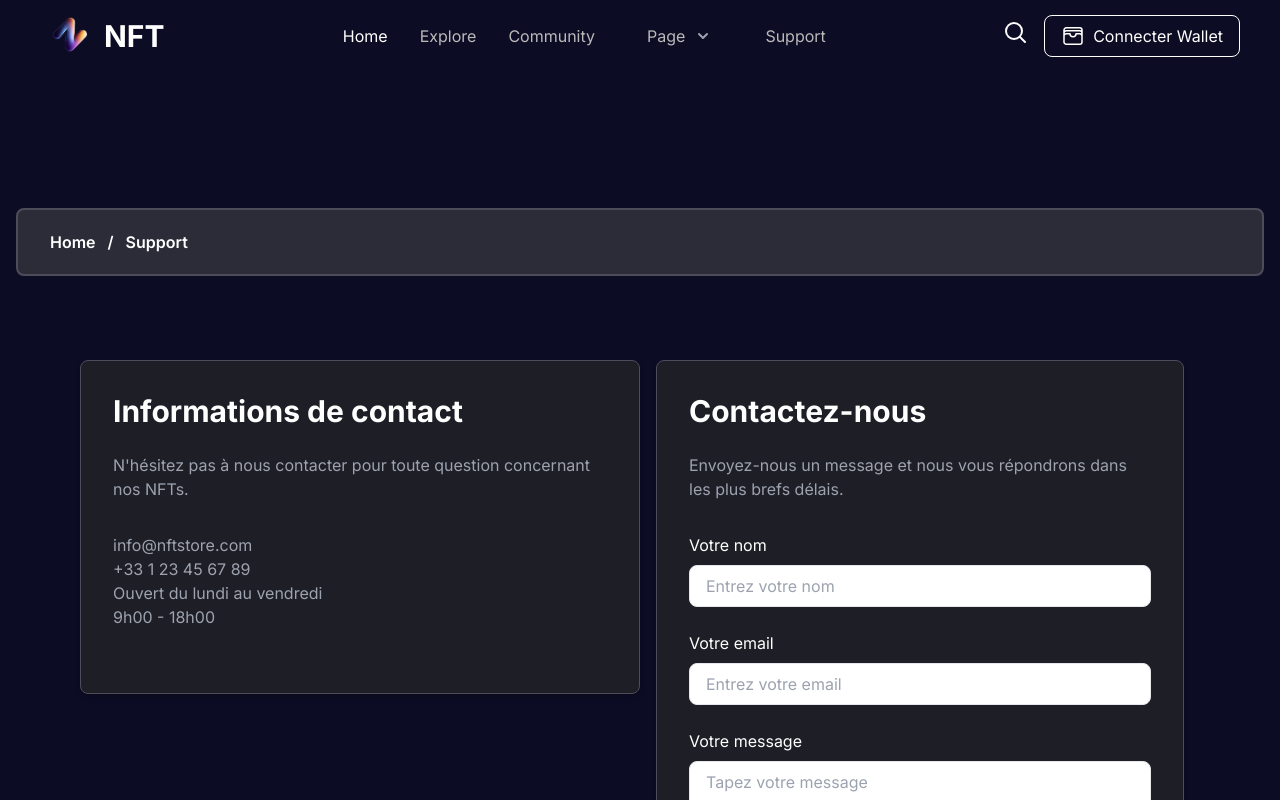
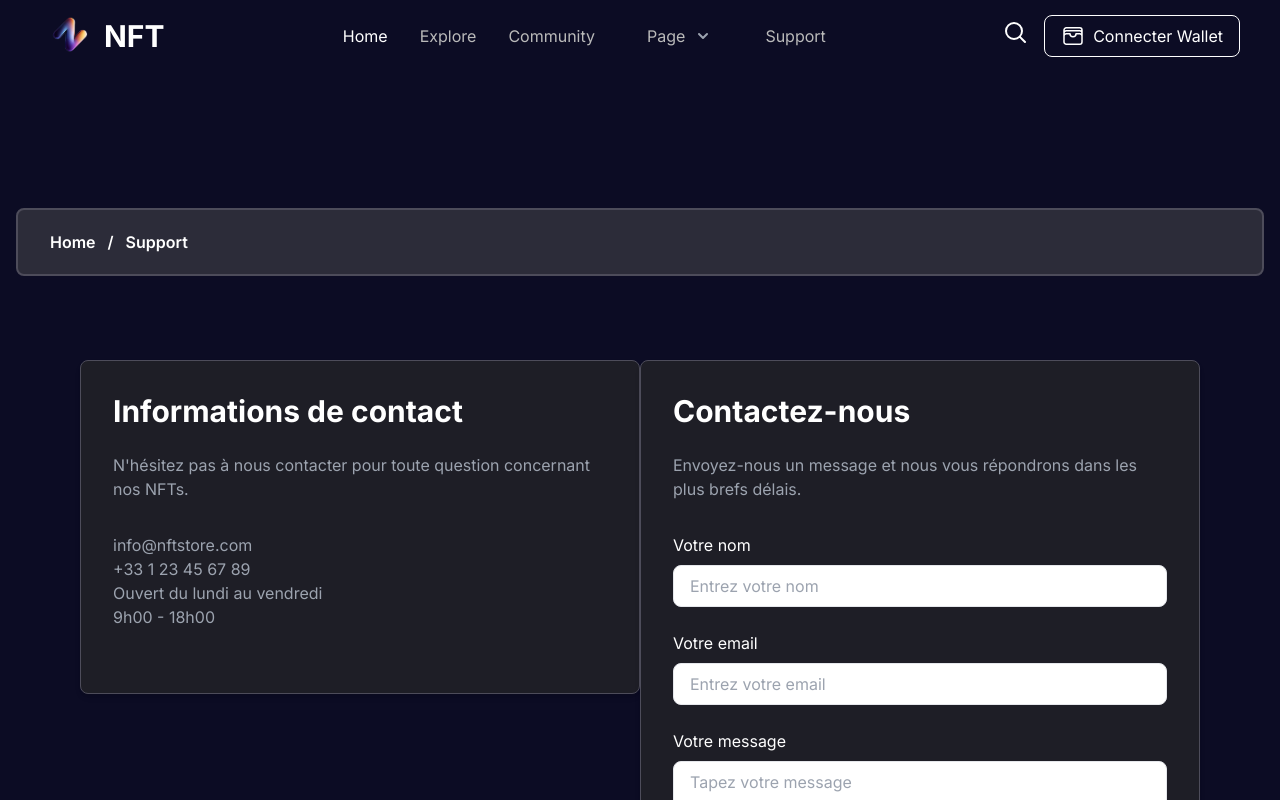
Before and after one commit to Dexctor/NFT-store, a Next.js app: page /support in a window 1280 px wide. Shown: the top 800 px of the page. Built offline with nearby package versions, Linux system fonts and the light colour scheme.

Commit message:
refresh design on create item, add timer to live auctions, add signup page and signin page

```diff
--- a/app/support/page.tsx
+++ b/app/support/page.tsx
@@ -26,7 +26,7 @@
               </div>
             </div>
           </div>
-          <div className="w-full lg:w-1/2 px-4">
+          <div className="w-full lg:w-1/2 ">
             <div className="bg-[#1e1e26] border-[rgb(77,76,90)] border rounded-lg shadow-md p-6 sm:p-8">
               <h2 className="text-2xl sm:text-3xl text-white font-bold mb-4 sm:mb-6">Contactez-nous</h2>
               <p className="text-gray-400 mb-8">
```
